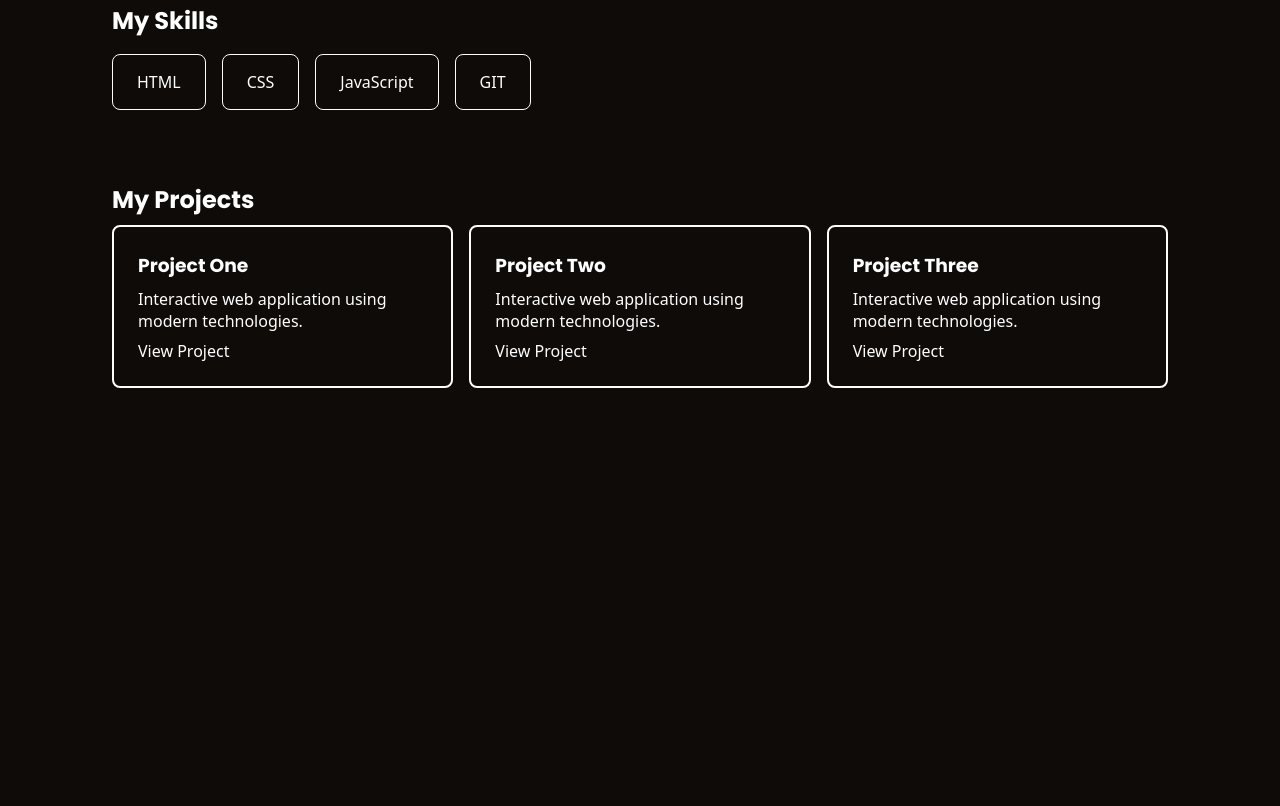
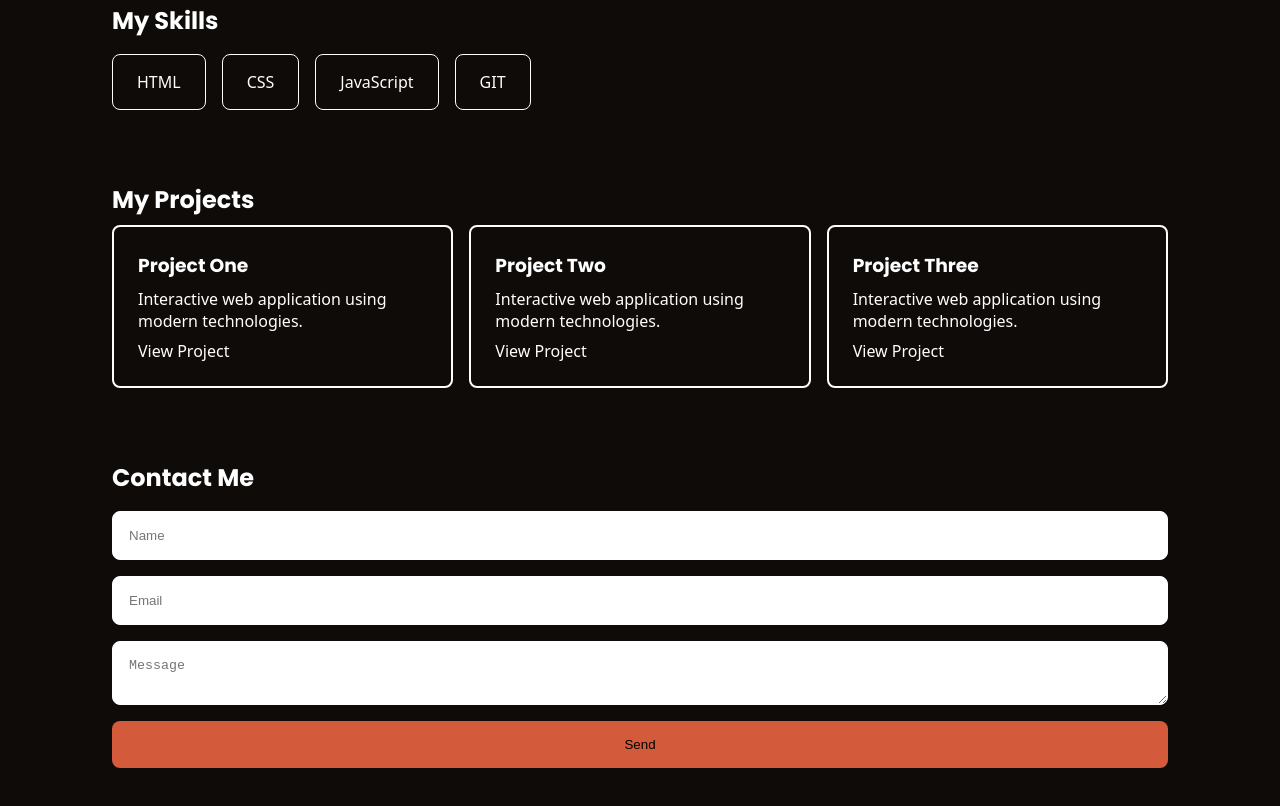
Before and after one commit to Ikrmy/Final-Project-Portfolio, a plain HTML site: page index.html in a window 1280 px wide. Shown: the part 482-1288 px from the top of the page. Before the commit the page ends 918 px from the top, so only its background shows below. Drawn offline with Linux system fonts and the light colour scheme.

Commit message:
Finished Contact form

```diff
--- a/index.html
+++ b/index.html
@@ -79,6 +79,17 @@
           </div>
         </div>
       </section>
+
+      <!--Contact-->
+      <section class="contact">
+        <h2>Contact Me</h2>
+        <form>
+          <input type="text" placeholder="Name" />
+          <input type="email" placeholder="Email" />
+          <textarea name="name" placeholder="Message"></textarea>
+          <button>Send</button>
+        </form>
+      </section>
     </div>
   </body>
 </html>
--- a/style.css
+++ b/style.css
@@ -99,3 +99,24 @@ section {
 .project p {
   margin: 8px 0;
 }
+
+form {
+  display: flex;
+  flex-direction: column;
+  gap: 16px;
+  margin-top: 16px;
+}
+
+input,
+textarea {
+  padding: 16px;
+  border-radius: 8px;
+  border: 1px solid white;
+}
+
+button {
+  border: none;
+  border-radius: 8px;
+  padding: 16px;
+  background-color: #e0613eef;
+}
```
